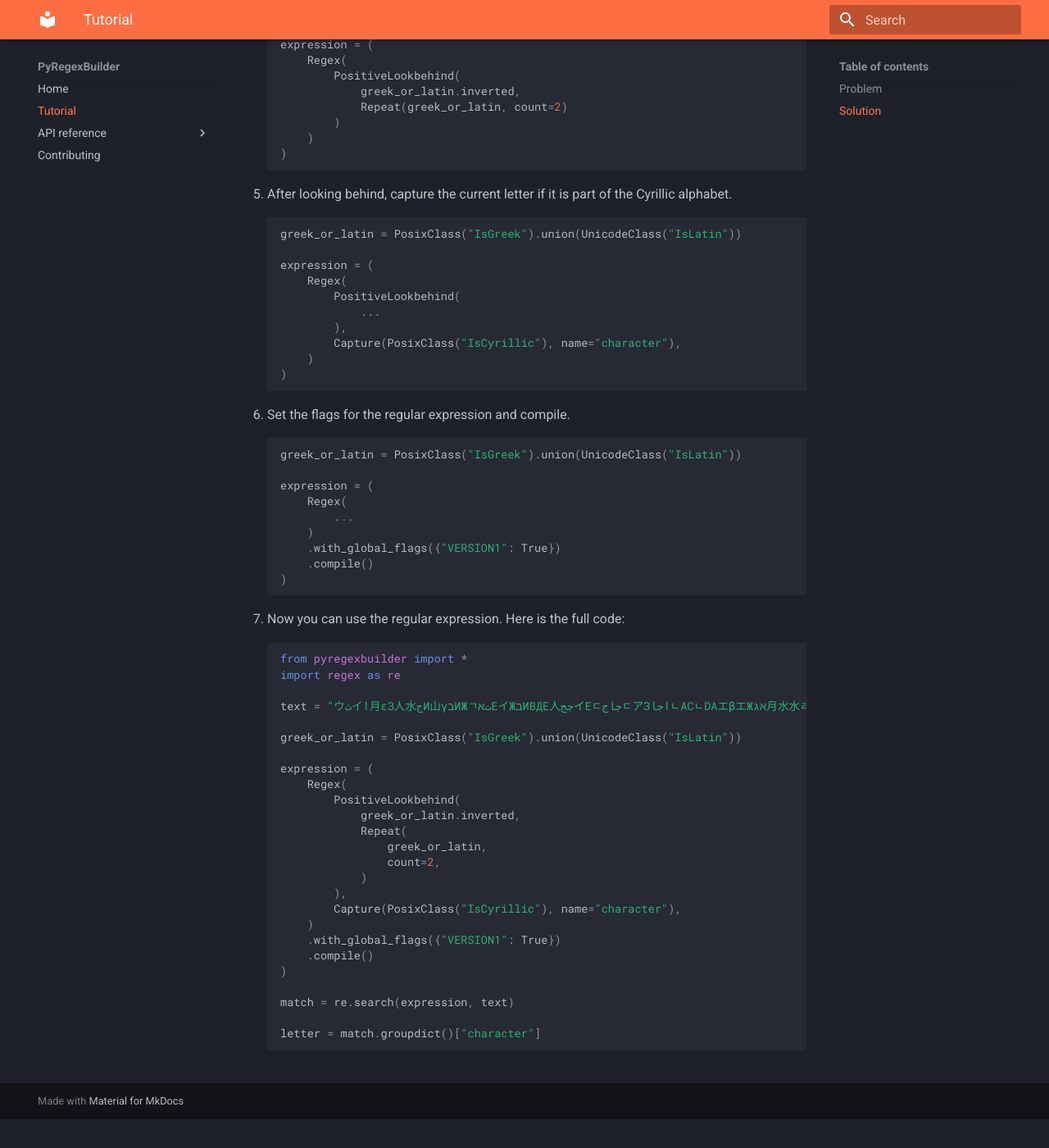
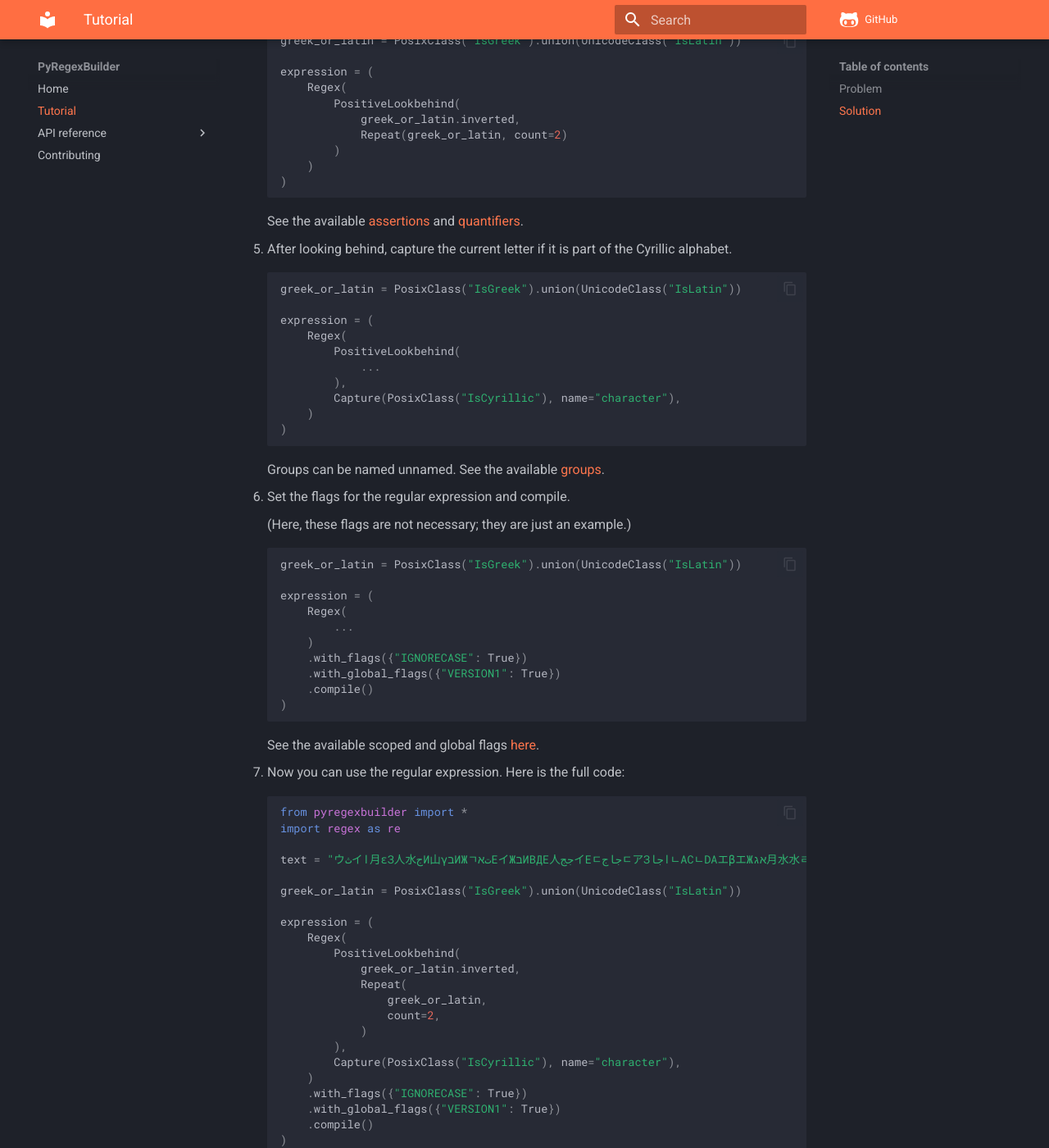
Before and after one commit to jsquaredosquared/PyRegexBuilder, an MkDocs documentation site: the page built from docs/tutorial.md, in a window 1280 px wide and 1400 px high, scrolled down 1057 px. Shown: the whole window at 82% size. Built offline with MkDocs 1.6.1 and Material for MkDocs 9.7.7, drawn with Linux system fonts in a browser that asks for light colours; comment, search, counter and statistics services are not loaded; before the commit the page ends 2422 px from its top, so only the background shows below that; some of the changed text lies outside the part shown.

Commit message:
docs: update docs

````diff
--- a/docs/tutorial.md
+++ b/docs/tutorial.md
@@ -29,6 +29,8 @@ Let's see how we would go about coming up with a solution using PyRegexBuilder.
     greek_or_latin = PosixClass("IsGreek").union(UnicodeClass("IsLatin"))
     ```
 
+    See the available [character classes](api-reference/character-classes.md).
+
 3. Now let's start constructing the regular expression.
 
     ```python
@@ -56,6 +58,8 @@ Let's see how we would go about coming up with a solution using PyRegexBuilder.
     )
     ```
 
+    See the available [assertions](api-reference/assertions.md) and [quantifiers](api-reference/quantifiers.md).
+
 5. After looking behind, capture the current letter if it is part of the Cyrillic alphabet.
 
     ```python
@@ -71,7 +75,11 @@ Let's see how we would go about coming up with a solution using PyRegexBuilder.
     )
     ```
 
+    Groups can be named unnamed. See the available [groups](api-reference/groups.md).
+
 6. Set the flags for the regular expression and compile.
+
+    (Here, these flags are not necessary; they are just an example.)
 
     ```python
     greek_or_latin = PosixClass("IsGreek").union(UnicodeClass("IsLatin"))
@@ -80,10 +88,13 @@ Let's see how we would go about coming up with a solution using PyRegexBuilder.
         Regex(
             ...
         )
+        .with_flags({"IGNORECASE": True})
         .with_global_flags({"VERSION1": True})
         .compile()
     )
     ```
+
+    See the available scoped and global flags [here](api-reference/common.md).
 
 7. Now you can use the regular expression. Here is the full code:
 
@@ -106,6 +117,7 @@ Let's see how we would go about coming up with a solution using PyRegexBuilder.
             ),
             Capture(PosixClass("IsCyrillic"), name="character"),
         )
+        .with_flags({"IGNORECASE": True})
         .with_global_flags({"VERSION1": True})
         .compile()
     )
--- a/mkdocs.yml
+++ b/mkdocs.yml
@@ -1,3 +1,5 @@
+repo_url: https://github.com/jsquaredosquared/PyRegexBuilder
+
 site_name: PyRegexBuilder
 nav:
   - Home: index.md
@@ -14,6 +16,10 @@ theme:
   palette:
     scheme: slate
     primary: deep orange
+  features:
+    - content.code.copy
+  icon:
+    repo: fontawesome/brands/github-alt
 
 plugins:
   - search
````
Also changed, not shown: 1 other file.
